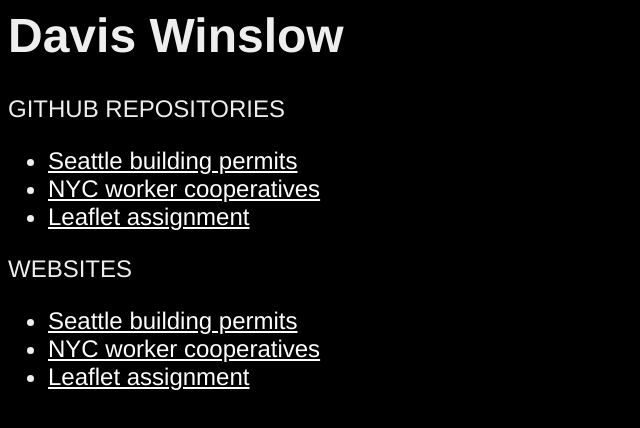
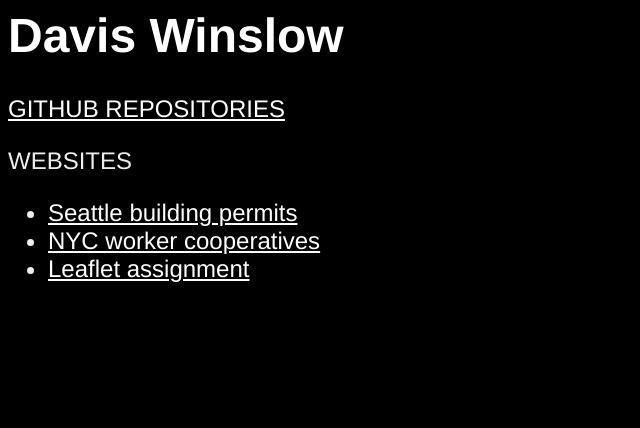
Before and after one commit to daviswinslow/daviswinslow.github.io, a plain HTML site: page index.html in a window 1280 px wide. Shown: the whole page, without its empty margins (0-640 px from the left). Drawn offline with Linux system fonts and the light colour scheme.

Commit message:
Update index.html

```diff
--- a/index.html
+++ b/index.html
@@ -26,17 +26,13 @@
       }
       h1 {
     	font-family: helvetica; fallback: sans-serif;
+    	color: #fff;
       }
       </style>
 </head>
   <h1 class="top">Davis Winslow</h1>
 <body>
-	<p>GITHUB REPOSITORIES</p>
-<ul>
-	<li><a href="https://github.com/daviswinslow/daviswinslow.github.io/blob/master/seattlebuildings" target="_blank">Seattle building permits</a></li>
-	<li><a href="https://github.com/daviswinslow/daviswinslow.github.io/blob/master/nyccooperatives.html" target="_blank">NYC worker cooperatives</li>
-	<li><a href="https://github.com/daviswinslow/daviswinslow.github.io/blob/master/leaflet_assignment.html" target="_blank">Leaflet assignment</a></li>
-</ul>
+	<p><a href="https://github.com/daviswinslow/daviswinslow.github.io.git" target="_blank">GITHUB REPOSITORIES</a></p>
 
 <p>WEBSITES</p>
 <ul>
```
